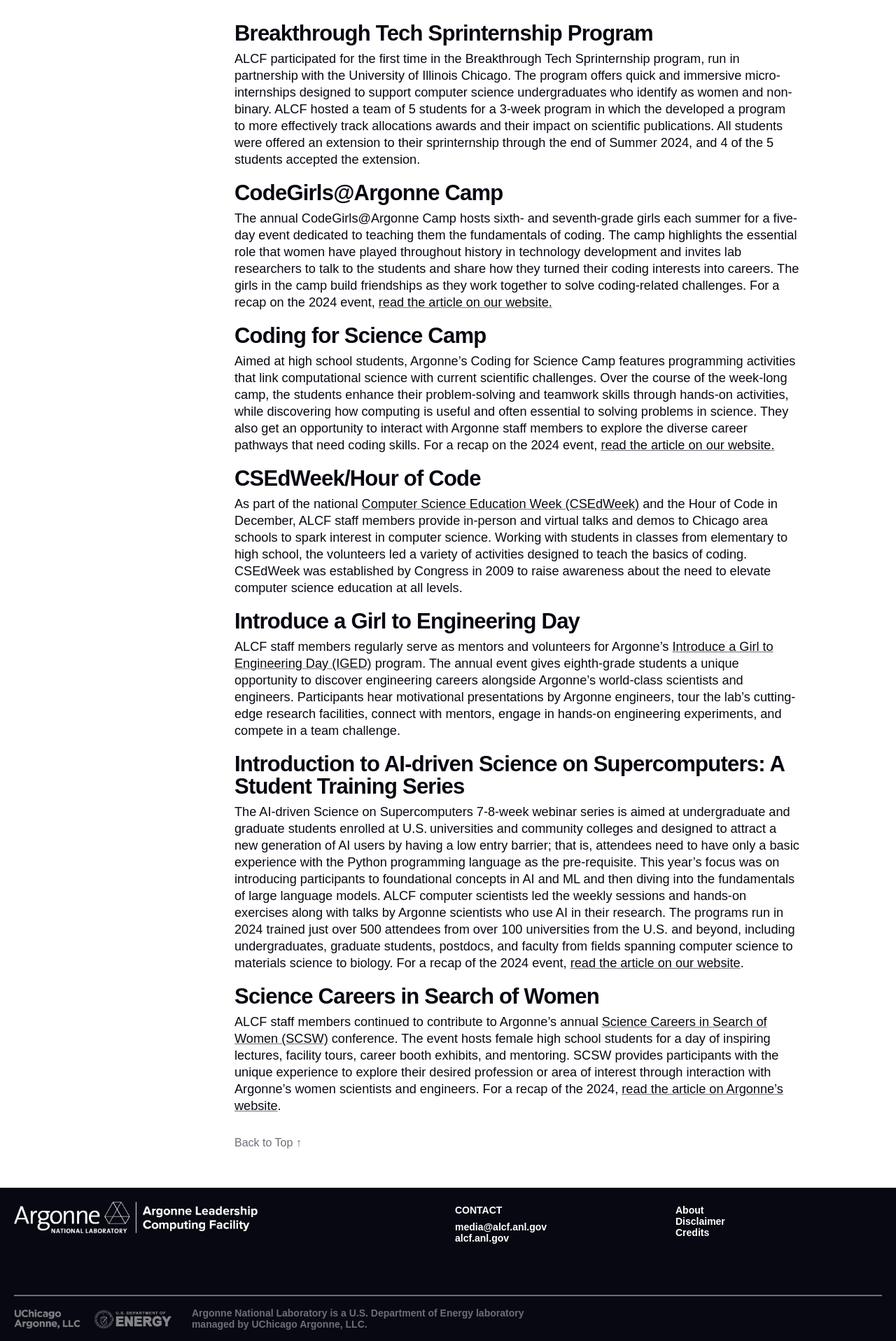
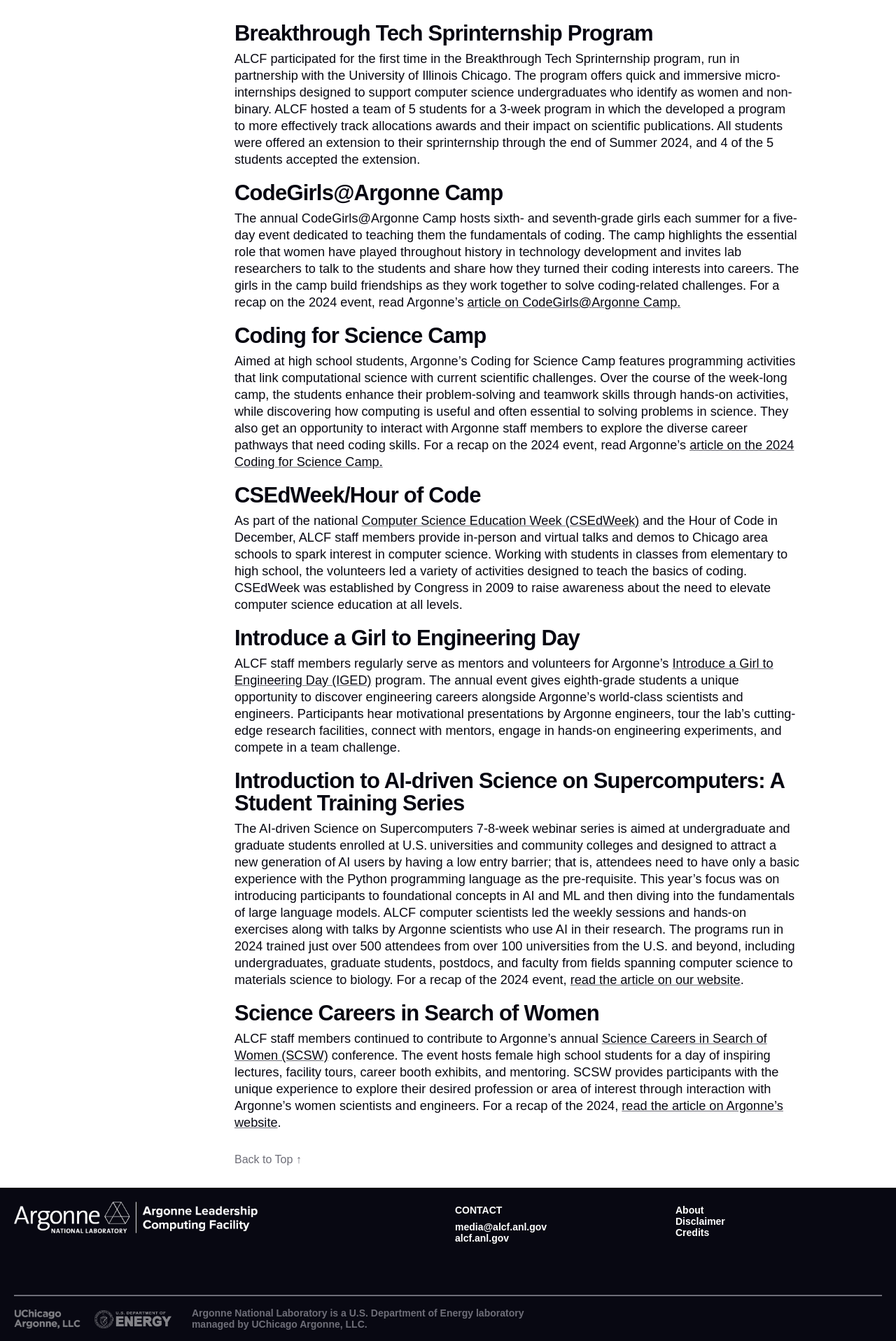
Before and after one commit to argonne-lcf/AR2024, a Jekyll site: the page built from 03_community/educational-outreach-activities.md, in a window 1280 px wide. Shown: the part 2028-3944 px from the top of the page at 70% size. Built offline with Jekyll 4.4.1, drawn with Linux system fonts in a browser that asks for light colours; some web fonts are replaced.

Commit message:
Update educational-outreach-activities.md
link text

```diff
--- a/03_community/educational-outreach-activities.md
+++ b/03_community/educational-outreach-activities.md
@@ -26,10 +26,10 @@
 ALCF participated for the first time in the Breakthrough Tech Sprinternship program, run in partnership with the University of Illinois Chicago. The program offers quick and immersive micro-internships designed to support computer science undergraduates who identify as women and non-binary. ALCF hosted a team of 5 students for a 3-week program in which the developed a program to more effectively track allocations awards and their impact on scientific publications. All students were offered an extension to their sprinternship through the end of Summer 2024, and 4 of the 5 students accepted the extension.
 
 ## CodeGirls@Argonne Camp
-The annual CodeGirls@Argonne Camp hosts sixth- and seventh-grade girls each summer for a five-day event dedicated to teaching them the fundamentals of coding. The camp highlights the essential role that women have played throughout history in technology development and invites lab researchers to talk to the students and share how they turned their coding interests into careers. The girls in the camp build friendships as they work together to solve coding-related challenges. For a recap on the 2024 event, [read the article on our website.](https://www.alcf.anl.gov/news/argonne-summer-camps-connect-students-world-supercomputing)
+The annual CodeGirls@Argonne Camp hosts sixth- and seventh-grade girls each summer for a five-day event dedicated to teaching them the fundamentals of coding. The camp highlights the essential role that women have played throughout history in technology development and invites lab researchers to talk to the students and share how they turned their coding interests into careers. The girls in the camp build friendships as they work together to solve coding-related challenges. For a recap on the 2024 event, read Argonne's [article on CodeGirls@Argonne Camp.](https://www.alcf.anl.gov/news/argonne-summer-camps-connect-students-world-supercomputing)
 
 ## Coding for Science Camp
-Aimed at high school students, Argonne’s Coding for Science Camp features programming activities that link computational science with current scientific challenges. Over the course of the week-long camp, the students enhance their problem-solving and teamwork skills through hands-on activities, while discovering how computing is useful and often essential to solving problems in science. They also get an opportunity to interact with Argonne staff members to explore the diverse career pathways that need coding skills. For a recap on the 2024 event, [read the article on our website.](https://www.alcf.anl.gov/news/argonne-summer-camps-connect-students-world-supercomputing)
+Aimed at high school students, Argonne’s Coding for Science Camp features programming activities that link computational science with current scientific challenges. Over the course of the week-long camp, the students enhance their problem-solving and teamwork skills through hands-on activities, while discovering how computing is useful and often essential to solving problems in science. They also get an opportunity to interact with Argonne staff members to explore the diverse career pathways that need coding skills. For a recap on the 2024 event, read Argonne's [article on the 2024 Coding for Science Camp.](https://www.alcf.anl.gov/news/argonne-summer-camps-connect-students-world-supercomputing)
 
 ## CSEdWeek/Hour of Code
 As part of the national [Computer Science Education Week (CSEdWeek)](https://www.csedweek.org/) and the Hour of Code in December, ALCF staff members provide in-person and virtual talks and demos to Chicago area schools to spark interest in computer science. Working with students in classes from elementary to high school, the volunteers led a variety of activities designed to teach the basics of coding. CSEdWeek was established by Congress in 2009 to raise awareness about the need to elevate computer science education at all levels.
```
